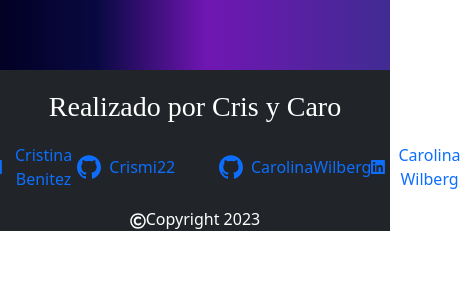
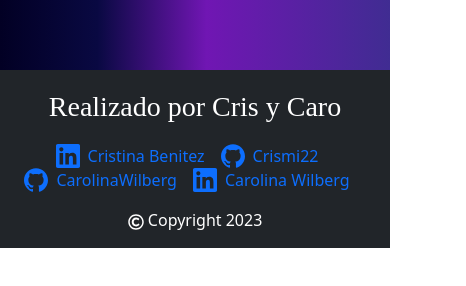
Before and after one commit to Crismi22/movies-react, a React (Create React App) app: page / in a window 390 px wide. Shown: the part 406-692 px from the top of the page, 466 px wide, since content can reach past the window. Built offline with nearby package versions, Linux system fonts and the light colour scheme; no server answers; a web font is replaced by a local one.

Commit message:
responsive de movies - carrousel y footer

```diff
--- a/src/App.css
+++ b/src/App.css
@@ -1,3 +1,8 @@
+*{
+  margin: 0;
+  padding: 0;
+}
+
 .App {
   text-align: center;
 }
--- a/src/components/Footer/index.js
+++ b/src/components/Footer/index.js
@@ -4,48 +4,48 @@ import { FaRegCopyright } from "react-icons/fa";
 
 const Footer = () => {
   return (
-    <footer className="bg-dark text-white" style={{ marginTop: "50px" }}>
+    <footer className="bg-dark text-white" style={{ marginTop: "30px" }}>
       <div className="container py-3">
+        <div className="d-flex flex-column flex-md-row justify-content-center align-items-center">
           <span style={{ fontSize: '28px', fontFamily: 'Fasthand' }}>Realizado por Cris y Caro</span>
 
-        <div className="d-flex justify-content-center" style={{ marginTop: "15px" }}>
-          <div className="d-flex align-items-center justify-content-between w-50 me-5" >
+          <div className="d-flex flex-wrap justify-content-center justify-content-md-between align-items-center mt-3 mt-md-0">
             <a
               href="https://www.linkedin.com/in/cristinabenitezcb/"
-              className="d-flex align-items-center text-decoration-none"
+              className="d-flex align-items-center text-decoration-none me-3"
             >
               <SiLinkedin size={24} className="me-2" /> Cristina Benitez
             </a>
             <a
               href="https://github.com/Crismi22"
-              className="d-flex align-items-center text-decoration-none"
+              className="d-flex align-items-center text-decoration-none me-3"
             >
               <SiGithub size={24} className="me-2" /> Crismi22
             </a>
-          </div>
-          <div className="d-flex align-items-center justify-content-between w-50">
             <a
               href="https://github.com/CarolinaWilberg"
-              className="d-flex align-items-center text-decoration-none"
+              className="d-flex align-items-center text-decoration-none me-3"
             >
               <SiGithub size={24} className="me-2" /> CarolinaWilberg
             </a>
             <a
               href="https://www.linkedin.com/in/carolina-wilberg"
-              className="d-flex align-items-center text-decoration-none"
+              className="d-flex align-items-center text-decoration-none me-3"
             >
               <SiLinkedin size={24} className="me-2" /> Carolina Wilberg
             </a>
           </div>
         </div>
-      </div>
+        <div className="d-flex justify-content-center mt-3">
           <span>
             {" "}
             <i>
               <FaRegCopyright />
-        </i>
+            </i>{" "}
             Copyright 2023
           </span>
+        </div>
+      </div>
     </footer>
   );
 };
--- a/src/components/Footer/style.css
+++ b/src/components/Footer/style.css
@@ -3,29 +3,41 @@
   flex-wrap: wrap;
 }
 
-footer {
-  padding: 30px 0;
+.footer-container {
+  min-height: 100vh;
+  margin: 30px 0;
 }
-/*
-no me deja cambiar la fuente al h3 */
 
-title-footer {
+.title-footer {
   font-size: 28px;
   margin-bottom: 20px;
   font-family: "Fasthand", cursive !important;
 }
 
-footer p {
-  font-size: 18px;
-  margin-bottom: 0;
+.footer-links-container {
+  display: flex;
+  justify-content: space-between;
+  flex-basis: 50%;
+  max-width: 50%;
+  flex-wrap: wrap;
 }
 
-a {
+.footer-link {
+  display: flex;
+  align-items: center;
   color: #fff !important;
   text-decoration: none;
   font-weight: bold;
+  margin-bottom: 10px;
 }
 
-footer a:hover {
+.footer-link:hover {
   color: blueviolet;
 }
+
+@media screen and (max-width: 768px) {
+  .footer-links-container {
+    flex-basis: 100%;
+    max-width: 100%;
+  }
+}
--- a/src/components/HomeCarousel/index.js
+++ b/src/components/HomeCarousel/index.js
@@ -12,7 +12,7 @@ function HomeCarousel({ movies, isNowPlaying }) {
         autoplay: true,
         pauseOnHover: true,
         rewind: true,
-        height: "500px",
+        height: "auto",
         gap: "1rem",
         arrows: false,
         interval: 5000,
@@ -28,7 +28,7 @@ function HomeCarousel({ movies, isNowPlaying }) {
             <div className="container">
               <div className="desc-container">
                 <h2>{movie.title}</h2>
-                <p>{movie.overview}</p>
+                <p className="hide-on-mobile">{movie.overview}</p>
               </div>
               <Link className="link-to-detail" to={`/movie/${movie.id}`}>
                 Ver detalles <FaAngleRight />
@@ -47,6 +47,11 @@ function HomeCarousel({ movies, isNowPlaying }) {
           perPage: 5,
           pagination: false,
           width: "100%",
+          breakpoints: {
+            768: {
+              perPage: 3
+            }
+          }
         }}
       >
         {movies?.results?.map((movie) => (
--- a/src/components/HomeCarousel/style.css
+++ b/src/components/HomeCarousel/style.css
@@ -73,3 +73,72 @@
 .splide__pagination__page.is-active {
   background-color: #ff005a;
 }
+
+
+/* //Responsive mobile  para el carrusel principal*/
+
+@media only screen and (max-width: 768px) {
+  .slide img {
+    width: 100%;
+    height: auto;
+  }
+
+  .slide .container {
+    left: 0;
+    top: 0;
+    width: 100%;
+
+  }
+
+  .slide .desc-container {
+    margin-bottom: 1.875rem;
+    padding: 1.25rem;
+    color: white;
+    background-color: rgba(0, 0, 0, 0.274);
+    width: 100%;
+    height: 50%;
+  }
+
+  /* Ocultar el elemento 'p' en vista móvil */
+  .hide-on-mobile {
+    display: none;
+  }
+
+  .slide .link-to-detail {
+    font-size: 0.8rem;
+    color: #ff0059b4;
+    text-decoration: none;
+    background-color: rgb(0, 0, 0);
+    padding: 0.625rem 1.563rem;
+    border-radius: 0.625rem;
+    margin-bottom: 1rem;
+    width: 80%;
+  }
+
+
+}
+/* los carruseles secundarios */
+
+@media screen and (max-width: 768px) {
+  .carousel-container {
+    width: 100%;
+  }
+  .carousel-container .splide__slide {
+    width: calc(100% / 3);
+  }
+  .carousel-container .splide__arrow {
+    display: block;
+  }
+}
+
+@media screen and (max-width: 576px) {
+  .splide__slide {
+    width: 33.33%;
+  }
+}
+
+@media screen and (max-width: 375px) {
+  .splide__slide {
+    width: 50%;
+  }
+}
--- a/src/index.css
+++ b/src/index.css
@@ -1,5 +1,6 @@
 body {
   margin: 0;
+  padding: 0;
   font-family: -apple-system, BlinkMacSystemFont, 'Segoe UI', 'Roboto', 'Oxygen',
     'Ubuntu', 'Cantarell', 'Fira Sans', 'Droid Sans', 'Helvetica Neue', Dancing, Fasthand,
     sans-serif;
--- a/src/pages/Home/style.css
+++ b/src/pages/Home/style.css
@@ -17,3 +17,12 @@
 .header-section .link-to-page:hover {
   color: #8400ff;
 }
+
+@media screen and (max-width: 768px) {
+  h2{
+    font-size: 1rem;
+  }
+  .header-section{
+    margin: 25px 5px;
+  }
+}
--- a/src/pages/movies/style.css
+++ b/src/pages/movies/style.css
@@ -58,6 +58,7 @@ a {
 .movie-details {
   height: 100vh;
   background-size: cover;
+  background-position: center;
   display: flex;
   justify-content: center;
   align-items: center;
@@ -82,3 +83,13 @@ a {
   max-width: 50%;
   background-color: rgba(14, 13, 13, 0.308);
 }
+
+/* // responsive mobile */
+
+
+@media screen and (max-width: 768px) {
+  .movie-details {
+    background-size: auto;
+    background-repeat:no-repeat
+  }
+}
```
Lines whose indentation alone changed are shown as unchanged.
